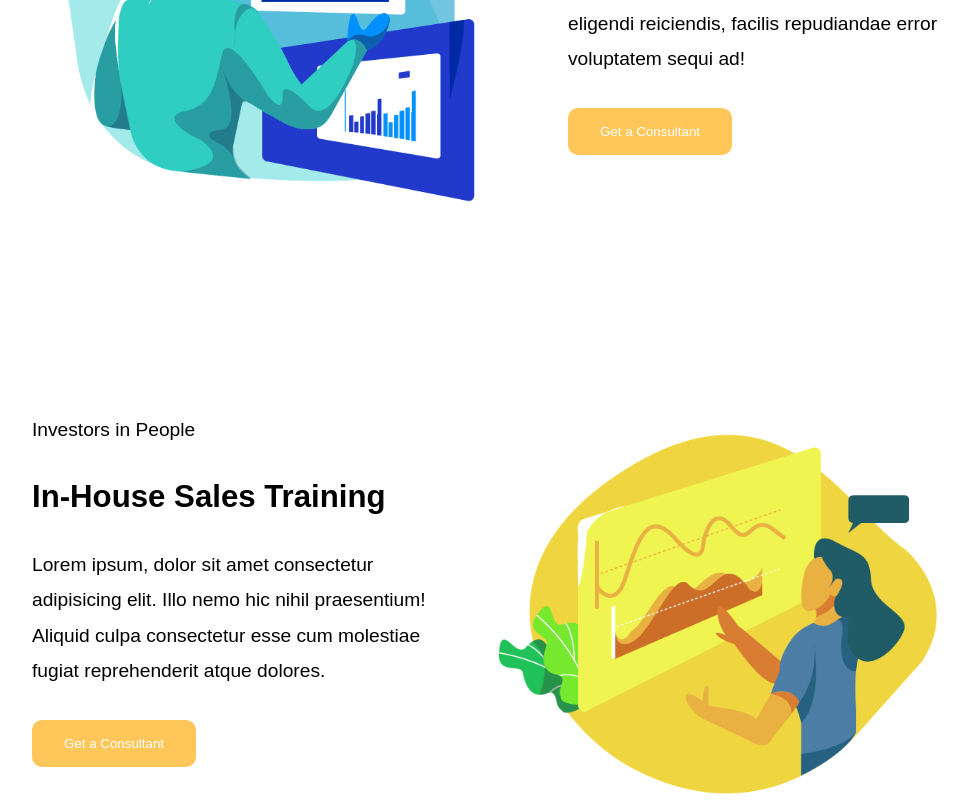
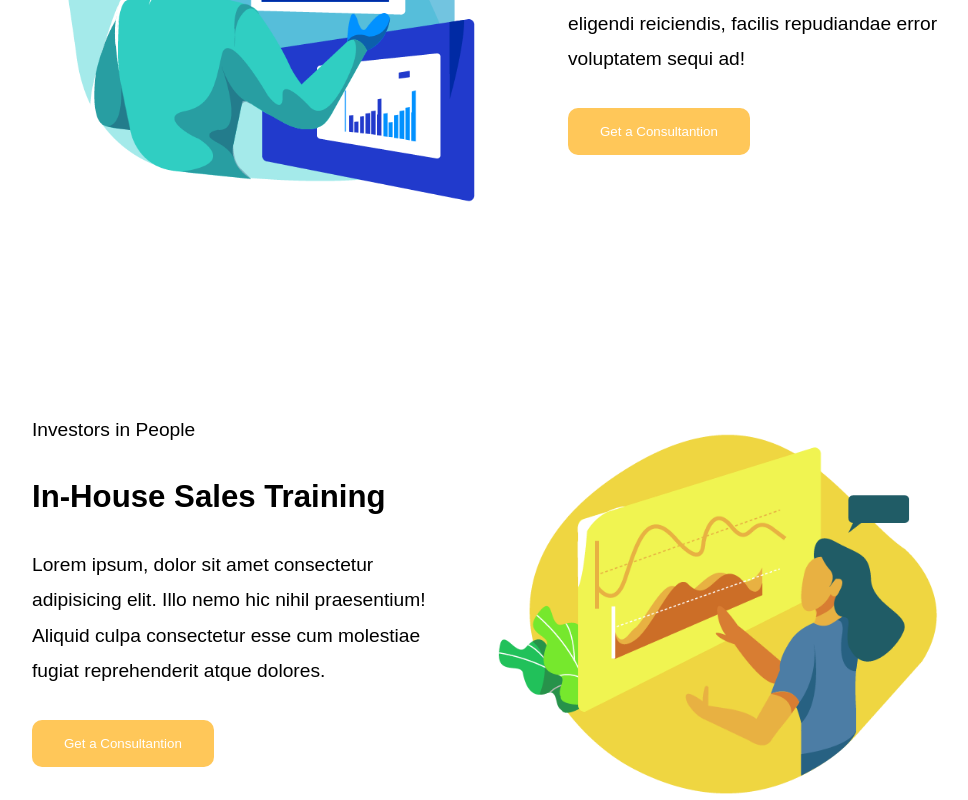
Before and after one commit to Serena-Dong/proj-html-vuejs, a Vue app: page / in a window 1280 px wide. Shown: the part 960-1760 px from the top of the page, without its empty margins (140-1108 px from the left). Built offline with nearby package versions, Linux system fonts and the light colour scheme.

Commit message:
button text

```diff
--- a/src/components/contents/card.vue
+++ b/src/components/contents/card.vue
@@ -6,7 +6,7 @@ export default {
     components: { btn },
     data() {
         return {
-            text: 'Get a Consultant'
+            text: 'Get a Consultantion'
         }
     }
 
```
